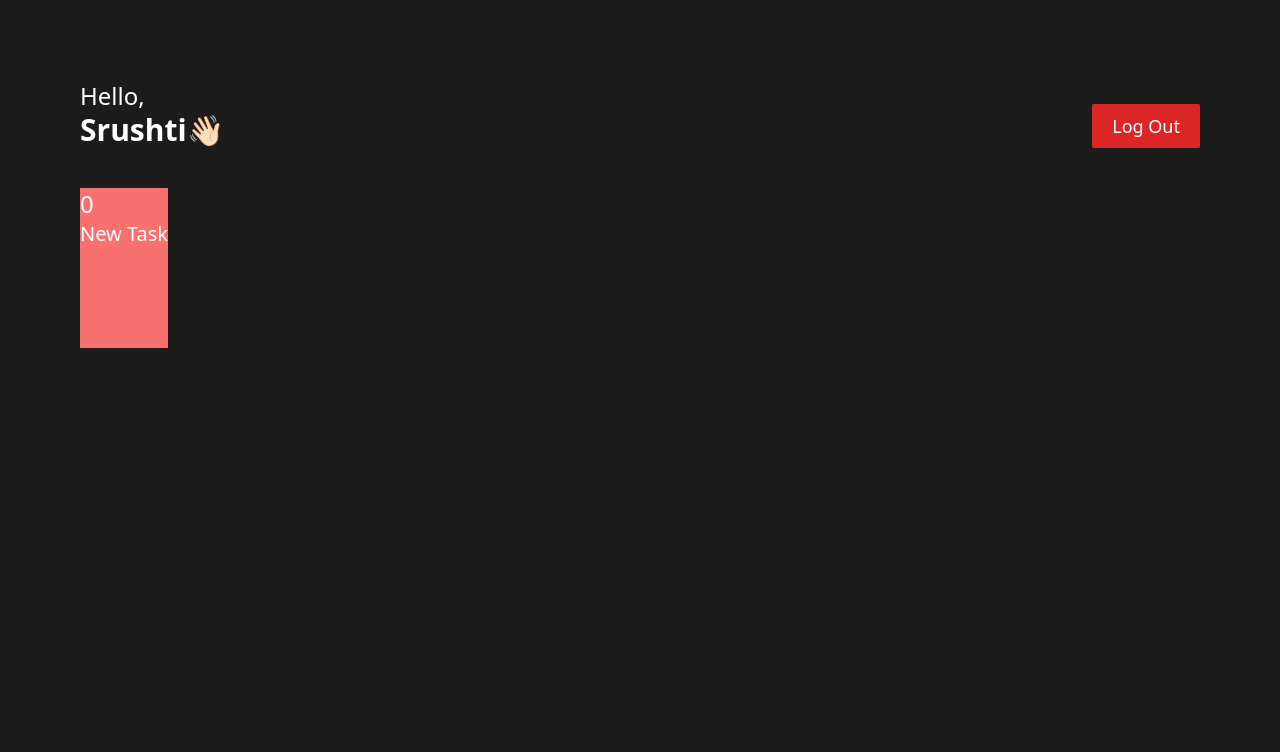
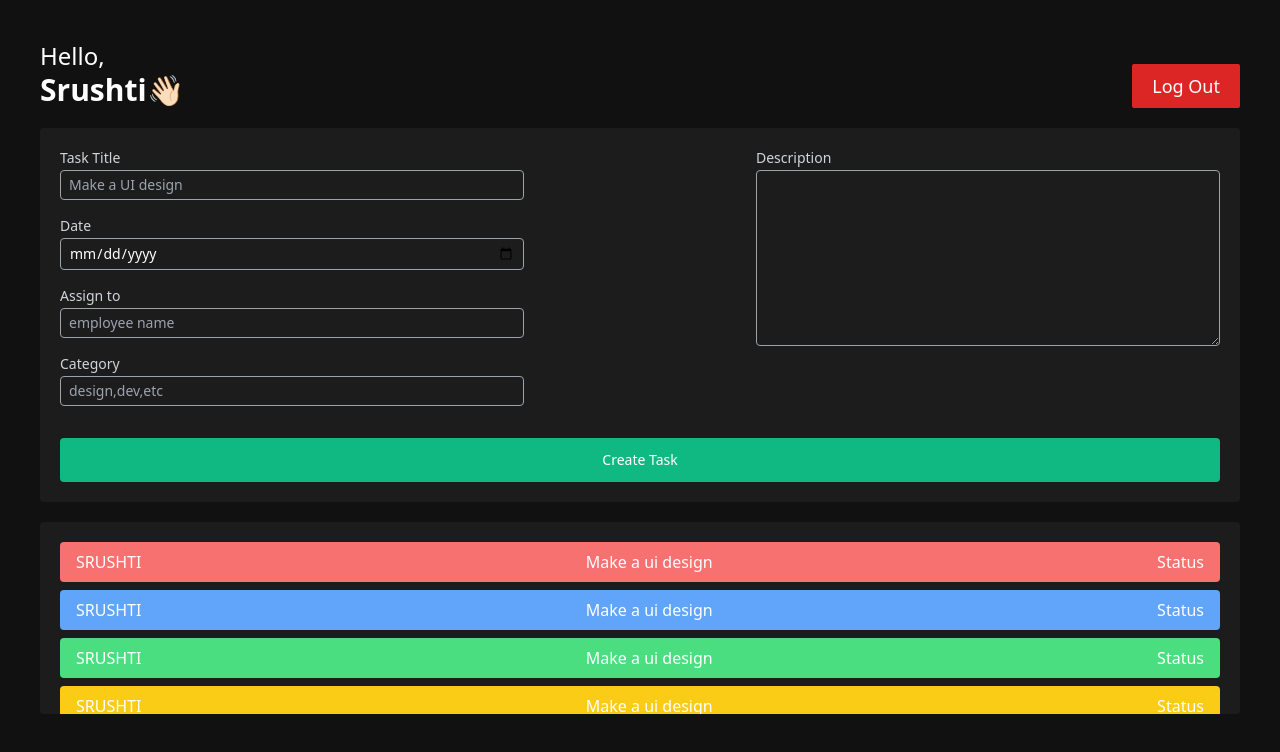
Before and after one commit to srushtinb/Employee-Management-System, a React (Vite) app: page / in a window 1280 px wide. Shown: the top 752 px of the page. Built offline with nearby package versions, Linux system fonts and the light colour scheme.

Commit message:
Added new files

```diff
--- a/src/App.jsx
+++ b/src/App.jsx
@@ -2,13 +2,15 @@
 import Login from './components/Auth/Login';
 import './index.css';
 import EmployeeDashboard from "./components/Dashboard/EmployeeDashboard";
+import AdminDashboard from "./components/Dashboard/AdminDashboard";
 
 
 const App = () =>{
   return (
     <>
     {/*<Login />*/}
-    <EmployeeDashboard/>
+    {/*<EmployeeDashboard/>*/}
+    <AdminDashboard/>
 
 
     </>
--- a/src/components/Dashboard/AdminDashboard.jsx
+++ b/src/components/Dashboard/AdminDashboard.jsx
@@ -0,0 +1,21 @@
+import React from 'react'
+import Header from '../other/Header'
+import CreateTask from '../other/CreateTask'
+import AllTask from '../other/AllTask'
+
+const AdminDashboard = () => {
+  return (
+    <div className='h-screen w-full p-10'>
+        <Header/>
+        <CreateTask/>
+        <AllTask/>
+
+
+    </div>
+
+
+
+  )
+}
+
+export default AdminDashboard
--- a/src/components/Dashboard/EmployeeDashboard.jsx
+++ b/src/components/Dashboard/EmployeeDashboard.jsx
@@ -1,6 +1,7 @@
 import React from 'react'
 import Header from '../other/Header'
 import TaskListNumbers from '../other/TaskListNumbers'
+import TaskList from '../TaskList/TaskList'
 
 const EmployeeDashboard = () => {
   return (
@@ -8,6 +9,7 @@
         <div className='p-20 bg-[#1c1c1c] h-screen'>
             <Header/>
             <TaskListNumbers/>
+            <TaskList/>
         </div>
     </div>
   )
--- /dev/null
+++ b/src/components/TaskList/TaskList.jsx
@@ -0,0 +1,57 @@
+import React from 'react'
+
+const TaskList = () => {
+  return (
+    <div id='tasklist' className='h-[55%] overflow-x-auto flex items-center justify-start  gap-5 flex-nowrap w-full py-5'>
+        <div className='flex-shrink-0 h-full w-[300px] p-5 bg-red-400 rounded-xl'>
+            <div className='flex justify-between items-center'>
+            <h3 className='bg-red-600 text-sm px-3 py-1 rounded'>High</h3>
+            <h4>20 FEB 2025</h4>
+            </div>
+            <h2 className='mt-5 text-2xl font-semibold'>Make a Notes of it</h2>
+            <p className='text-sm mt-2'>
+                Lorem ipsum dolor sit amet consectetur adipisicing elit. Atque molestias veniam rerum ullam labore, tenetur facilis adipisci cum maxime voluptas reprehenderit ipsum fuga repellat amet debitis eaque quos, minima sapiente?</p>
+        </div>
+        <div className='flex-shrink-0 h-full w-[300px] p-5 bg-green-400 rounded-xl'>
+            <div className='flex justify-between items-center'>
+            <h3 className='bg-red-600 text-sm px-3 py-1 rounded'>High</h3>
+            <h4>20 FEB 2025</h4>
+            </div>
+            <h2 className='mt-5 text-2xl font-semibold'>Make a Notes of it</h2>
+            <p className='text-sm mt-2'>
+                Lorem ipsum dolor sit amet consectetur adipisicing elit. Atque molestias veniam rerum ullam labore, tenetur facilis adipisci cum maxime voluptas reprehenderit ipsum fuga repellat amet debitis eaque quos, minima sapiente?</p>
+        </div>
+        <div className='flex-shrink-0 h-full w-[300px] p-5 bg-blue-400 rounded-xl'>
+            <div className='flex justify-between items-center'>
+            <h3 className='bg-red-600 text-sm px-3 py-1 rounded'>High</h3>
+            <h4>20 FEB 2025</h4>
+            </div>
+            <h2 className='mt-5 text-2xl font-semibold'>Make a Notes of it</h2>
+            <p className='text-sm mt-2'>
+                Lorem ipsum dolor sit amet consectetur adipisicing elit. Atque molestias veniam rerum ullam labore, tenetur facilis adipisci cum maxime voluptas reprehenderit ipsum fuga repellat amet debitis eaque quos, minima sapiente?</p>
+        </div>
+        <div className='flex-shrink-0 h-full w-[300px] p-5 bg-yellow-400 rounded-xl'>
+            <div className='flex justify-between items-center'>
+            <h3 className='bg-red-600 text-sm px-3 py-1 rounded'>High</h3>
+            <h4>20 FEB 2025</h4>
+            </div>
+            <h2 className='mt-5 text-2xl font-semibold'>Make a Notes of it</h2>
+            <p className='text-sm mt-2'>
+                Lorem ipsum dolor sit amet consectetur adipisicing elit. Atque molestias veniam rerum ullam labore, tenetur facilis adipisci cum maxime voluptas reprehenderit ipsum fuga repellat amet debitis eaque quos, minima sapiente?</p>
+        </div>
+        <div className='flex-shrink-0 h-full w-[300px] p-5 bg-red-400 rounded-xl'>
+            <div className='flex justify-between items-center'>
+            <h3 className='bg-red-600 text-sm px-3 py-1 rounded'>High</h3>
+            <h4>20 FEB 2025</h4>
+            </div>
+            <h2 className='mt-5 text-2xl font-semibold'>Make a Notes of it</h2>
+            <p className='text-sm mt-2'>
+                Lorem ipsum dolor sit amet consectetur adipisicing elit. Atque molestias veniam rerum ullam labore, tenetur facilis adipisci cum maxime voluptas reprehenderit ipsum fuga repellat amet debitis eaque quos, minima sapiente?</p>
+        </div>
+
+
+    </div>
+  )
+}
+
+export default TaskList
--- /dev/null
+++ b/src/components/other/AllTask.jsx
@@ -0,0 +1,31 @@
+import React from 'react'
+
+const AllTask = () => {
+  return (
+    <div className='bg-[#1c1c1c] p-5 rounded mt-5 h-48 overflow-auto'>
+        <div className='bg-red-400 mb-2  py-2 px-4 flex justify-between rounded'>
+            <h2>SRUSHTI</h2>
+            <h3>Make a ui design</h3>
+            <h5>Status</h5>
+        </div>
+        <div className='bg-blue-400 mb-2 py-2 px-4 flex justify-between rounded'>
+            <h2>SRUSHTI</h2>
+            <h3>Make a ui design</h3>
+            <h5>Status</h5>
+        </div>
+        <div className='bg-green-400 mb-2  py-2 px-4 flex justify-between rounded'>
+            <h2>SRUSHTI</h2>
+            <h3>Make a ui design</h3>
+            <h5>Status</h5>
+        </div>
+        <div className='bg-yellow-400 mb-2 py-2 px-4 flex justify-between rounded'>
+            <h2>SRUSHTI</h2>
+            <h3>Make a ui design</h3>
+            <h5>Status</h5>
+        </div>
+
+    </div>
+  )
+}
+
+export default AllTask
--- /dev/null
+++ b/src/components/other/CreateTask.jsx
@@ -0,0 +1,38 @@
+import React from 'react'
+
+const CreateTask = () => {
+  return (
+    <div className='p-5 bg-[#1c1c1c] mt-5 rounded'>
+          <form className='flex flex-wrap w-full items-start justify-between'>
+            <div className='w-1/2'>
+              <div>
+                <h3 className='text-sm text-gray-300 mb-0.5'>Task Title</h3>
+                <input className='text-sm py-1 px-2 w-4/5 rounded outline-none bg-transparent border-[1px] border-gray-400 mb-4' type="text" placeholder="Make a UI design" ></input>
+              </div>
+              <div>
+                <h3 className='text-sm text-gray-300 mb-0.5'>Date</h3>
+                <input className='text-sm py-1 px-2 w-4/5 rounded outline-none bg-transparent border-[1px] border-gray-400 mb-4' type="date" />
+              </div>
+              <div>
+                <h3 className='text-sm text-gray-300 mb-0.5' >Assign to</h3>
+                <input className='text-sm py-1 px-2 w-4/5 rounded outline-none bg-transparent border-[1px] border-gray-400 mb-4' type="text" placeholder='employee name'/>
+              </div>
+              <div>
+                <h3 className='text-sm text-gray-300 mb-0.5'>Category</h3>
+                <input className='text-sm py-1 px-2 w-4/5 rounded outline-none bg-transparent border-[1px] border-gray-400 mb-4'  type="text" placeholder='design,dev,etc'/>
+              </div>
+            </div>
+
+            <div className='w-2/5 flex flex-col items-start'>
+              <h3 className='text-sm text-gray-300 mb-0.5'>Description</h3>
+              <textarea className='w-full h-44 text-sm py-2 px-4 rounded outline-none bg-transparent border-[1px] border-gray-400' name="" id="" cols="30" rows="10"></textarea>
+            </div>
+
+
+            <button className='bg-emerald-500 py-3 hover:bg-emerald-600 px-5 rounded text-sm mt-4 w-full'>Create Task</button>
+          </form>
+        </div>
+  )
+}
+
+export default CreateTask
--- a/src/components/other/TaskListNumbers.jsx
+++ b/src/components/other/TaskListNumbers.jsx
@@ -3,10 +3,25 @@
 const TaskListNumbers = () => {
   return (
     <div className='flex mt-10 justify-between gap-5 screen'>
-        <div className='h-40 w[45%] bg-red-400'>
-        <h2 className='text-2xl'>0</h2>
+      <div className='rounded-xl w-[45%] py-6 px-9 bg-red-400'>
+        <h2 className='text-3xl font-semibold'>1</h2>
         <h3 className='text-xl font-medium'>New Task</h3>
-        </div>
+      </div>
+
+      <div className='rounded-xl w-[45%] py-6 px-9 bg-green-400'>
+        <h2 className='text-3xl font-semibold'>3</h2>
+        <h3 className='text-xl font-medium'>Completed Task</h3>
+      </div>
+
+      <div className='rounded-xl w-[45%] py-6 px-9 bg-blue-400'>
+        <h2 className='text-3xl font-semibold'>0</h2>
+        <h3 className='text-xl font-medium'>Accepted Task</h3>
+      </div>
+
+      <div className='rounded-xl w-[45%] py-6 px-9 bg-yellow-300'>
+        <h2 className='text-3xl font-semibold text-black' >0</h2>
+        <h3 className='text-xl font-medium text-black'>Failed Task</h3>
+      </div>
     </div>
   )
 }
--- a/src/index.css
+++ b/src/index.css
@@ -13,3 +13,7 @@
   background-color: #111;
 
 }
+
+#tasklist::-webkit-scrollbar{
+  display: none;
+}
```
Also changed, not shown: src/components/other/Header.jsx (line endings or trailing spaces).
